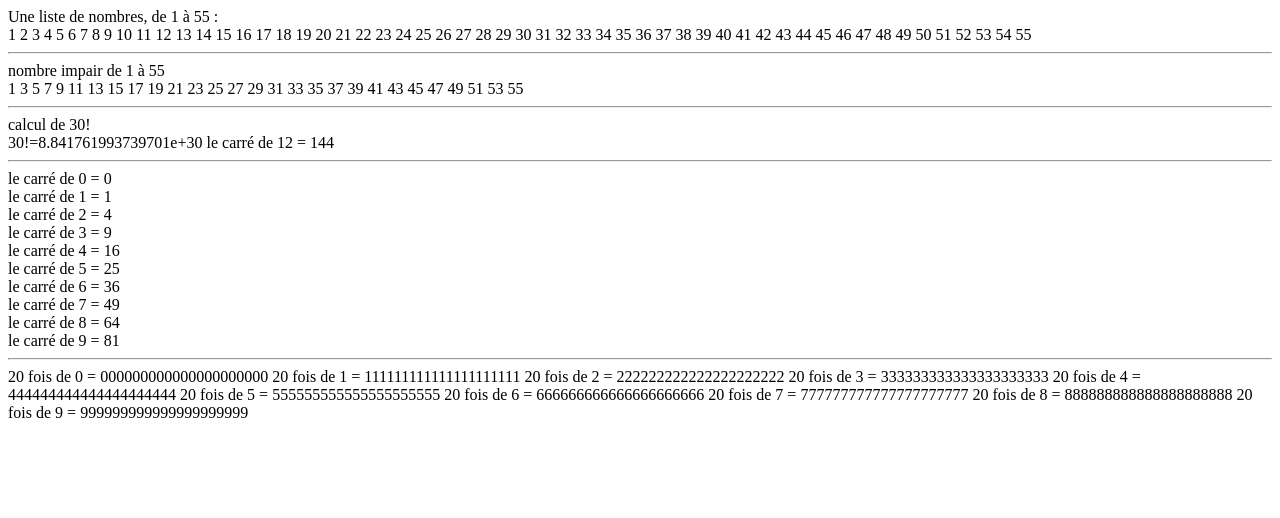
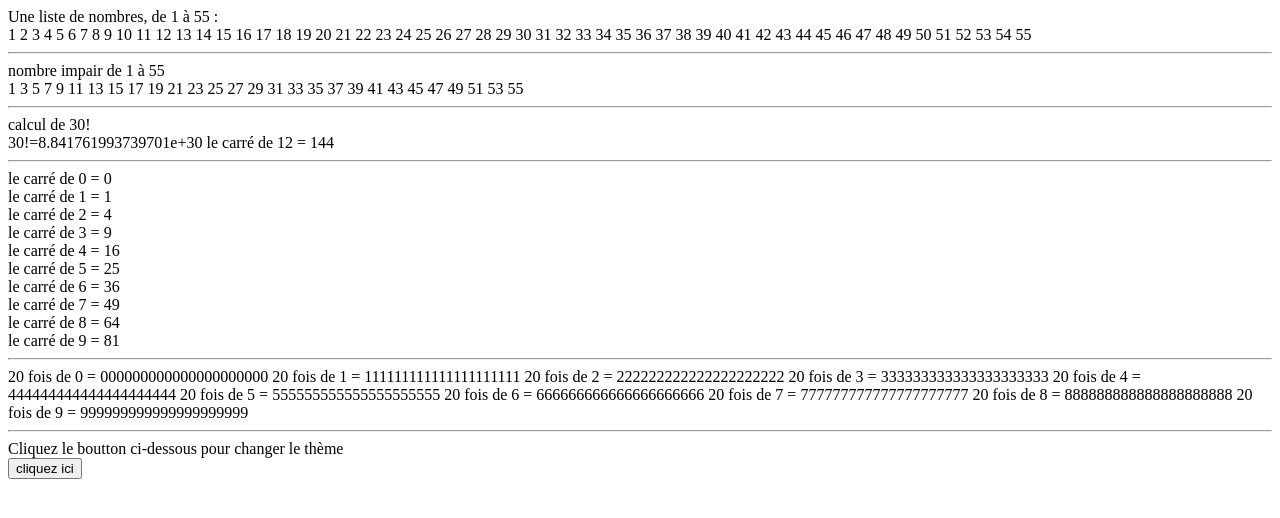
Before and after one commit to RinaVatosoa/JS-algorithme, a plain HTML site: page index.html in a window 1280 px wide. Drawn offline with Linux system fonts and the light colour scheme.

Commit message:
ajout d'un boutton pour changer une couleur

```diff
--- a/index.html
+++ b/index.html
@@ -6,5 +6,10 @@
     <body>
             <script type="text/javascript" src="js/boucle.js"></script>
             <script type="text/javascript" src="js/fonction.js"></script>
+            <script type="text/javascript" src="js/style.js"></script>
+            <form name="form1" action="">
+                <label>Cliquez le boutton ci-dessous pour changer le thème</label><br/>
+                <input type="button" name="text" value= "cliquez ici" onclick="change()">
+            </form>
     </body>
 </html>
--- a/js/fonction.js
+++ b/js/fonction.js
@@ -22,3 +22,4 @@ for (var k=0;k<10;k++) {
     document.write('20 fois de '+ k +' = ');
     affiche20fois(k);
 }
+document.writeln('<hr>');
--- /dev/null
+++ b/js/style.js
@@ -0,0 +1,12 @@
+function change(){
+        if( document.body.style.color == 'white'){
+            document.body.style.color = 'black';
+            document.body.style.background = 'white';
+        }
+        else {
+            document.body.style.color = 'white';
+            document.body.style.background = 'grey';
+        }
+        document.form1.text.value='Cliquer ici : '+document.body.style.color+
+        '/'+document.body.style.background;
+    }
```
